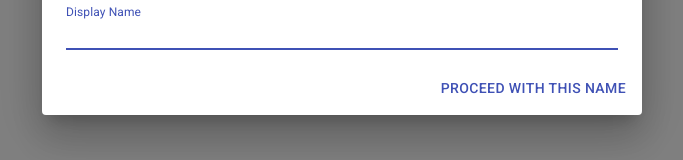
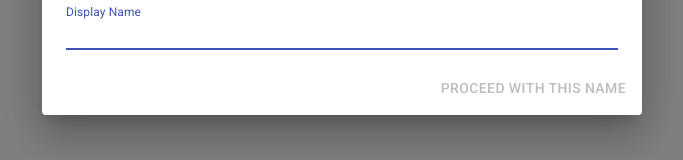
Before and after one commit to thenakedthunder/flack, a React (Create React App) app in the folder flack/: page / in a window 1280 px wide. Shown: the part 490-650 px from the top of the page, without its empty margins (298-981 px from the left). Built offline with nearby package versions, Linux system fonts and the light colour scheme.

Commit message:
continued work on display name dialog

```diff
--- a/flack/src/DisplayNameDialog/DisplayNameDialog.js
+++ b/flack/src/DisplayNameDialog/DisplayNameDialog.js
@@ -1,6 +1,10 @@
+// -------------------- IMPORTS --------------------
+
+// react components
 import React from 'react';
 import ReactDOM from 'react-dom';
 
+// Material UI components
 import Button from '@material-ui/core/Button';
 import TextField from '@material-ui/core/TextField';
 import Dialog from '@material-ui/core/Dialog';
@@ -9,26 +13,57 @@ import DialogContent from '@material-ui/core/DialogContent';
 import DialogContentText from '@material-ui/core/DialogContentText';
 import DialogTitle from '@material-ui/core/DialogTitle';
 
+// styling
 import './DisplayNameDialog.css';
 
 
 
 export default function DisplayNameDialog() {
+
+    // ---------------- STATE VARIABLES -----------------
+
     // this modal comes up right when the app is loaded
     const [open, setOpen] = React.useState(true);
+    // check if a display name is cached from the previous session and offer it
+    // as a displayname for the user by autofilling it in the form
+    const [displayName, setDisplayName] =
+        React.useState(localStorage.getItem("displayName"));
+    const [isBtnDisabled, setIsBtnDisabled] =       // for the submit button
+        React.useState(displayName ? false : true)
 
-    function handleClose(event) {
+
+    // --------------- HANDLER FUNCTIONS ----------------
+
+    const handleClose = event => {
+        localStorage.setItem("displayName", displayName);
         hideDialogWithAnimation();
 
         setTimeout(() => {
             setOpen(false);
-        }, 750);
+        }, 750);            // this gives time for the animation to end
     }
+
+    const handleChange = event => {
+        const newInput = event.target.value;
+
+        validate(newInput);
+
+        setDisplayName(newInput);
+
+        // displayName could not be used here, most likely because setting the
+        // state works asynchronously
+        setIsBtnDisabled(newInput ? false : true);
+    }
+
+    // ---------------- HELPER FUNCTIONS ----------------
 
     const hideDialogWithAnimation = () => {
         const dialog = document.querySelector(".bounce-fade");
         dialog.classList.add("hide");
     }
+
+
+    // -------------- RENDERING COMPONENT ---------------
 
     return (
         <div>
@@ -42,6 +77,8 @@ export default function DisplayNameDialog() {
                     </DialogContentText>
                     <TextField
                         autoFocus
+                        onChange={handleChange}
+                        value={displayName}
                         margin="dense"
                         id="display-name"
                         label="Display Name"
@@ -50,7 +87,9 @@ export default function DisplayNameDialog() {
                     />
                 </DialogContent>
                 <DialogActions>
-                    <Button onClick={handleClose} color="primary">
+                    <Button onClick={handleClose}
+                            color="primary"
+                            disabled={isBtnDisabled} >
                         Proceed with this name
                     </Button>
                 </DialogActions>
```
